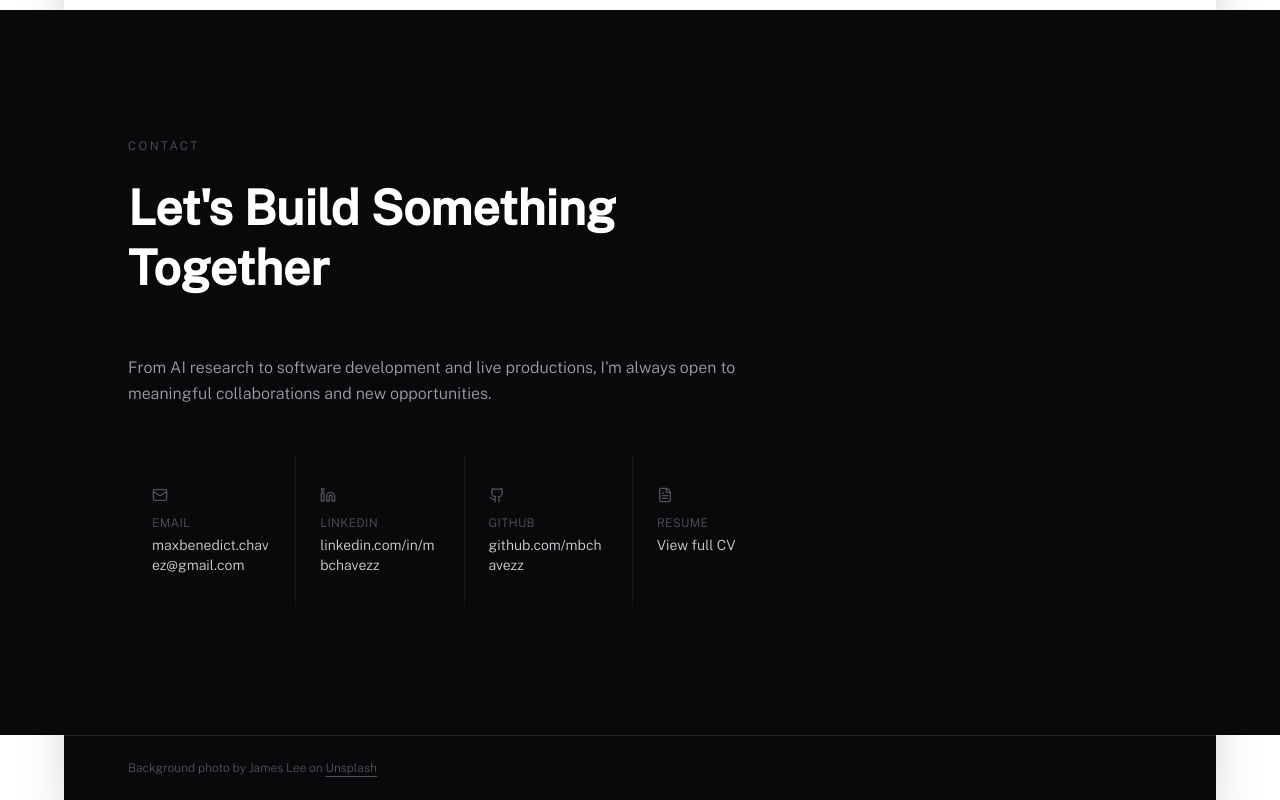
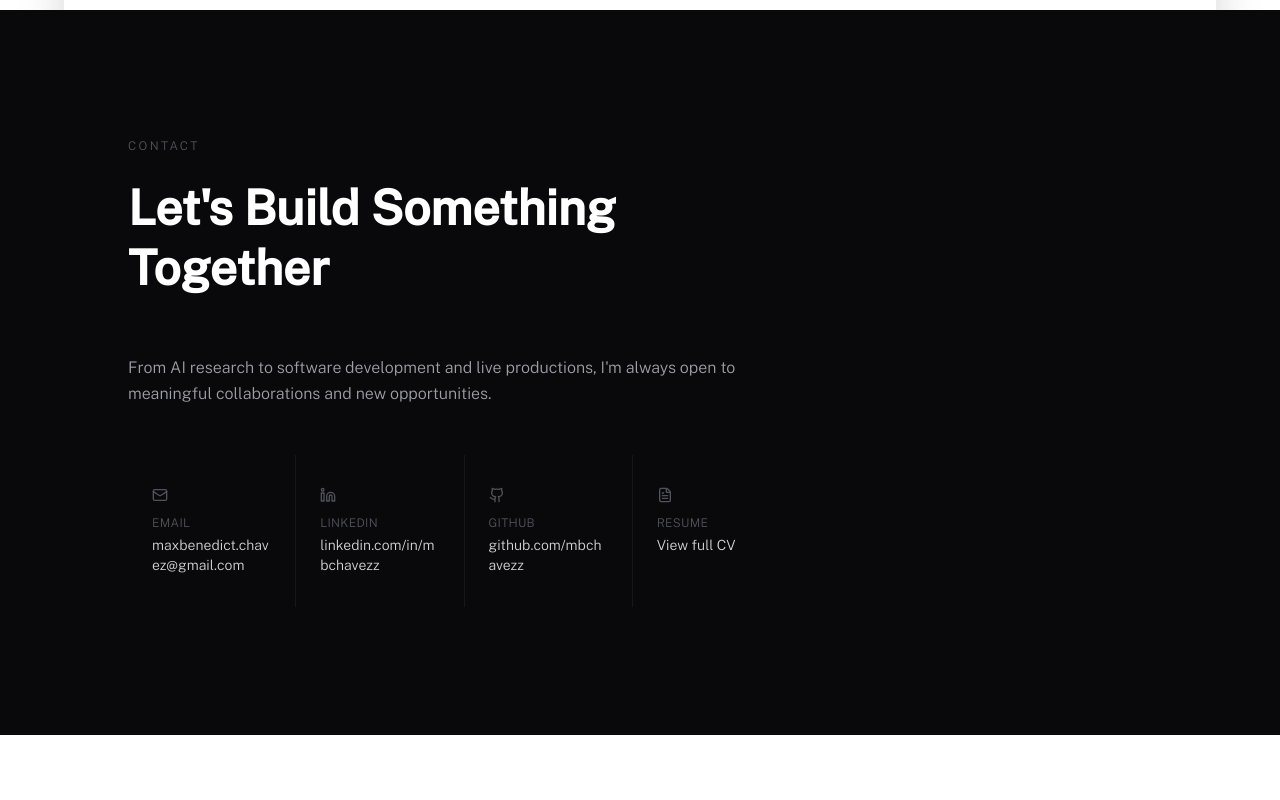
Before and after one commit to mbchavez27/mbchavezzportfolio, a React (Vite) app: page / in a window 1280 px wide. Shown: the part 3166-3966 px from the top of the page. After the commit the page ends 3901 px from the top, so only its background shows below. Built offline with nearby package versions, Linux system fonts and the light colour scheme.

Commit message:
feat(layout): remove the site footer

```diff
--- a/src/components/templates/SiteFrame.tsx
+++ b/src/components/templates/SiteFrame.tsx
@@ -20,19 +20,6 @@ export default function SiteFrame({ children }: { children: ReactNode }) {
       <div className="relative mx-auto max-w-6xl min-h-screen bg-white text-foreground lg:mb-10 lg:shadow-2xl">
         <Navbar />
         <main>{children}</main>
-        <footer className="bg-zinc-950 border-t border-zinc-800 py-6">
-          <p className="page-container font-body font-light text-xs text-zinc-600">
-            Background photo by James Lee on{" "}
-            <a
-              href="https://unsplash.com/photos/YpDkIh137ws"
-              target="_blank"
-              rel="noreferrer"
-              className="underline underline-offset-4 hover:text-zinc-300 transition-colors duration-200"
-            >
-              Unsplash
-            </a>
-          </p>
-        </footer>
       </div>
     </FullBleedContext>
   );
```
